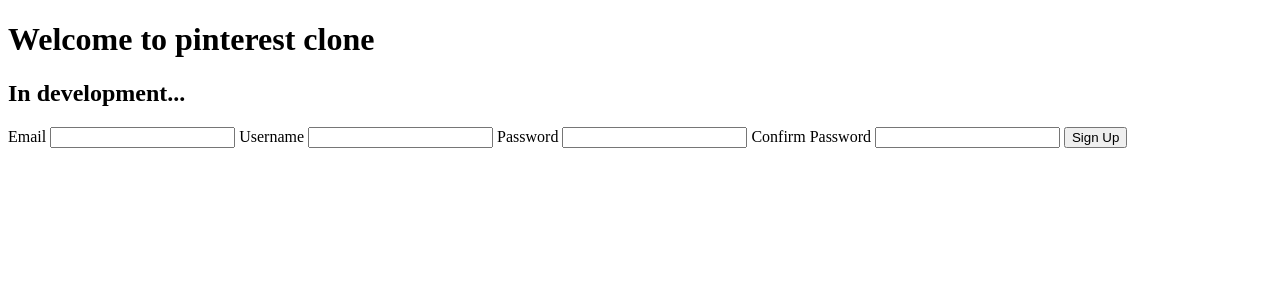
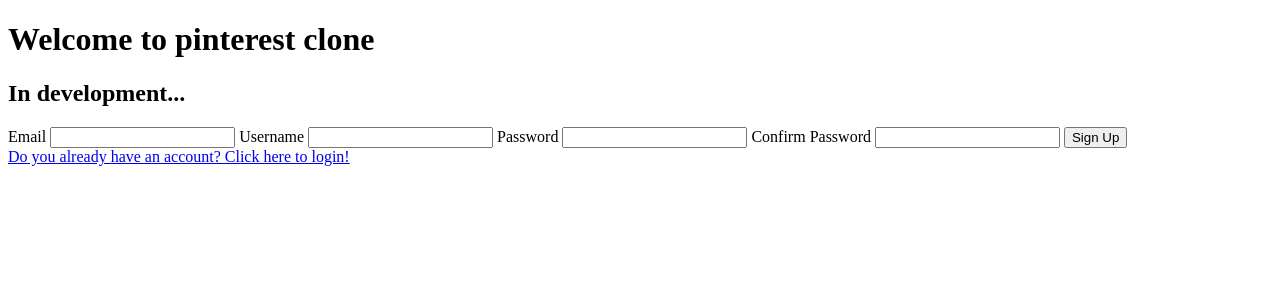
Before and after one commit to renan-teodoro/pinterest-clone, a Flask app: page /create-account in a window 1280 px wide. Shown: the top 300 px of the page. Run offline with Flask 3, Linux system fonts and the light colour scheme.

Commit message:
feat: redirection button added to login(home) and registration pages

```diff
--- a/pinterest_clone/templates/create-account.html
+++ b/pinterest_clone/templates/create-account.html
@@ -23,4 +23,6 @@
     {{ form.submitButton() }}
 
 </form>
+
+<a href="{{ url_for('home') }}">Do you already have an account? Click here to login!</a>
 {% endblock %}
--- a/pinterest_clone/templates/home.html
+++ b/pinterest_clone/templates/home.html
@@ -25,12 +25,15 @@
             {{ form.email.label() }}
             {{ form.email() }}
 
+        </h2>
             {{ form.password.label() }}
             {{ form.password() }}
 
             {{ form.submitButton() }}
 
         </form>
+
+        <a href="{{ url_for('create_account') }}" class="btn btn-primary"> Don't you have an account? Click here to Sign Up!</a>
         {% endblock %}
 
     </body>
```
